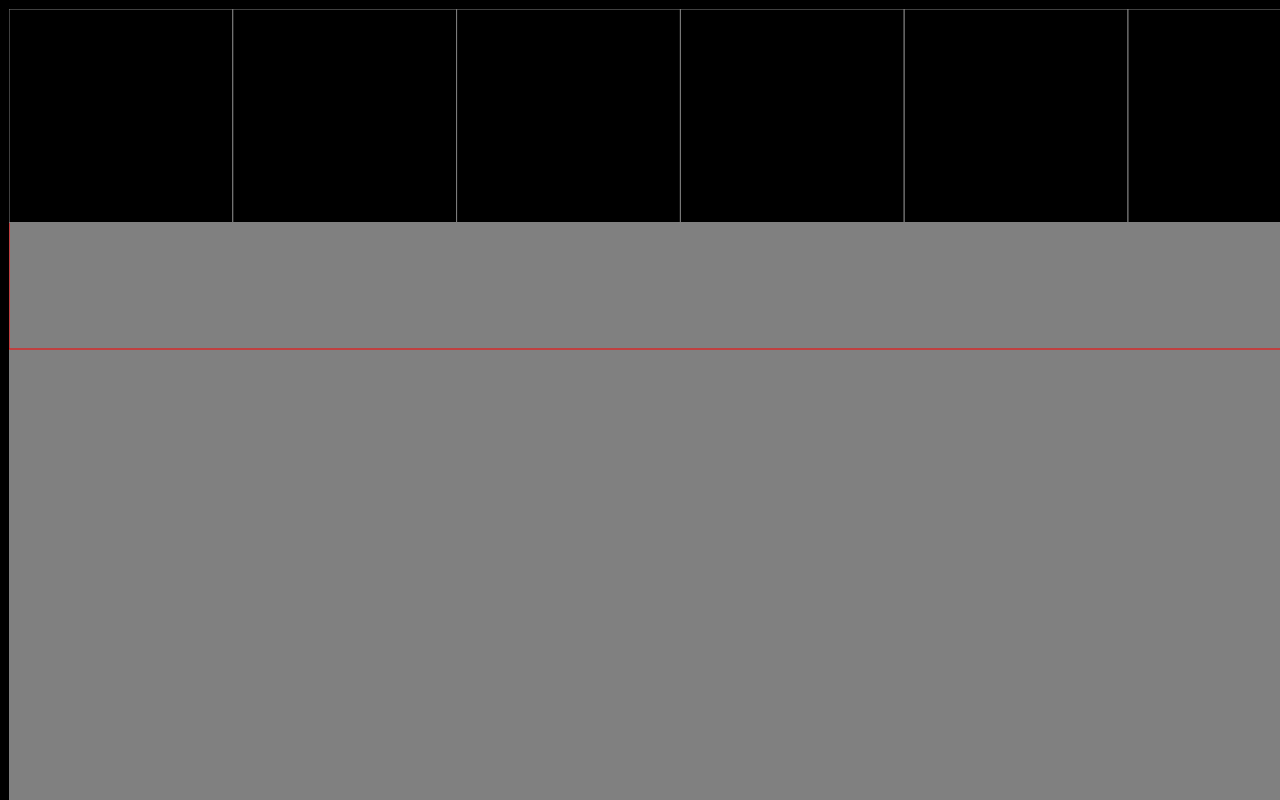
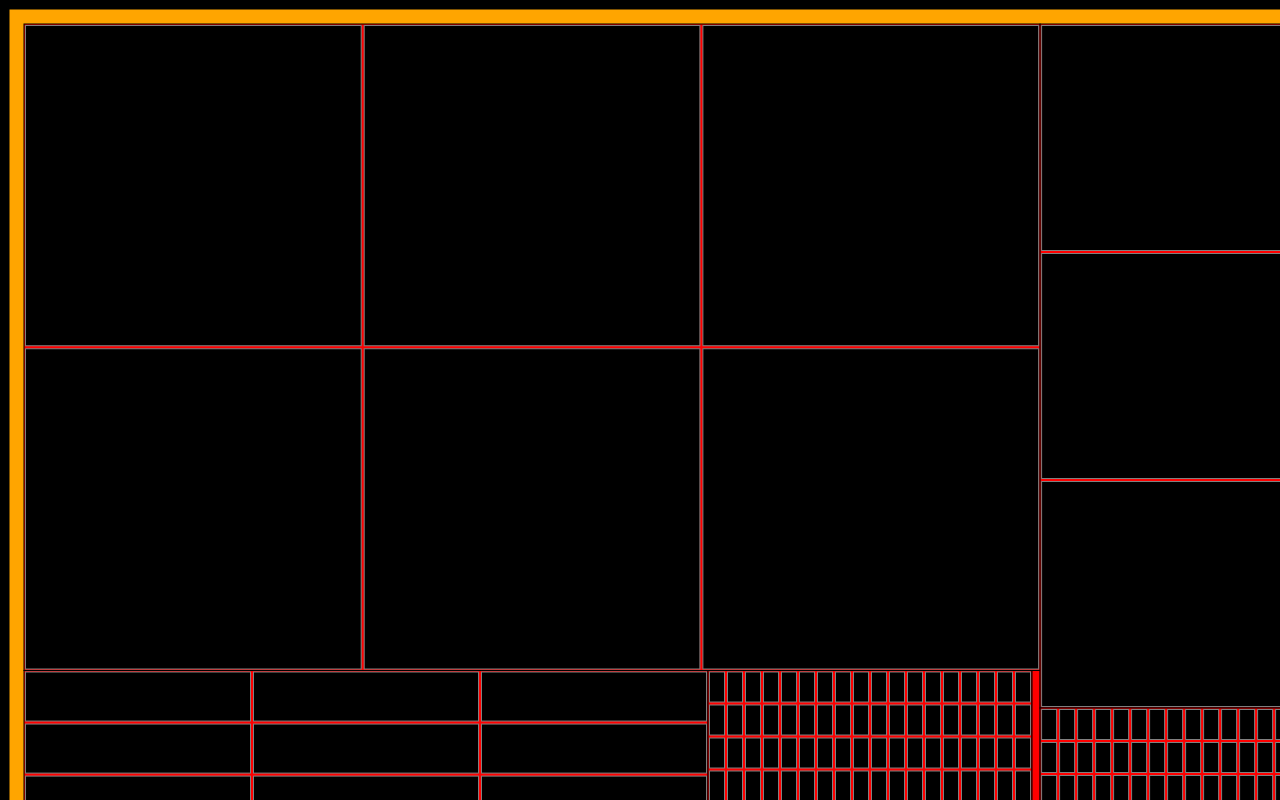
Before and after one commit to Infectedwafle/layout-manager, a plain HTML site: page index.html in a window 1280 px wide. Shown: the top 800 px of the page. Drawn offline with Linux system fonts and the light colour scheme.

Commit message:
updated layout to handle trim and spacing around parts

```diff
--- a/app.js
+++ b/app.js
@@ -3,23 +3,23 @@ let ctx = canvas.getContext("2d");
 
 let start = function() {
 	let parts = [
-		{
-			Id: 1,
-			Length: 21.35,
-			Width: 15,
-			Quantity: 5
-		},
+		// {
+		// 	Id: 1,
+		// 	Length: 20.875,
+		// 	Width: 2.125,
+		// 	Quantity: 2
+		// },
 		{
 			Id: 2,
 			Length: 22.38,
 			Width: 15,
-			Quantity: 3
+			Quantity: 6
 		},
 		{
 			Id: 3,
 			Length: 22.38,
 			Width: 21.35,
-			Quantity: 10
+			Quantity: 6
 		},
 		{
 			Id: 4,
@@ -33,25 +33,28 @@ let start = function() {
 			Width: 3.27,
 			Quantity: 9
 		},
+		// {
+		// 	Id: 6,
+		// 	Length: 12,
+		// 	Width: 1,
+		// 	Quantity: 11
+		// },
 		{
-			Id: 6,
-			Length: 12,
-			Width: 1,
-			Quantity: 11
-		},
-		{
-			Id: 6,
-			Length: .75,
-			Width: .25,
-			Quantity: 250
+			Id: 7,
+			Length: 1,
+			Width: 2,
+			Quantity: 150
 		}
 	];
-	let materialWidth = 35;
-	let materialLength = null;
+
+	let materialWidth = 56;
+	let materialLength = 108;
 	let totalQuantity = 1;
-	const distanceBetweenParts = 0;
+	const distanceBetweenPartsLength = .1;
+	const distanceBetweenPartsWidth = .1;
 	const unusableMaterialLength = 1;
 	const unusableMaterialWidth = 1;
+	const corrugationDirection = "H";
 	parts = parts.sort((a, b) => {
 		let areaA = a.Length * a.Width;
 		let areaB = b.Length * b.Width;
@@ -67,20 +70,34 @@ let start = function() {
 		return 0;
 	});
 
-	calculateLayout(parts, materialLength, materialWidth, unusableMaterialLength, unusableMaterialWidth, totalQuantity);
+	calculateLayout(parts, materialLength, materialWidth, unusableMaterialLength, unusableMaterialWidth, distanceBetweenPartsLength, distanceBetweenPartsWidth, corrugationDirection);
 }
 
-let calculateLayout = function(parts, originalMaterialLength, originalMaterialWidth, unusableMaterialLength, unusableMaterialWidth, totalQuantity) {
-	const materialWidth = originalMaterialWidth - unusableMaterialLength; // outside inch is unusable
-	const materialLength = (originalMaterialLength || 100000) - unusableMaterialWidth;
-	let currentLengthIndex = 0
-	let currentWidthIndex = 0
+let calculateLayout = function(parts, originalMaterialLength, originalMaterialWidth, unusableMaterialLength, unusableMaterialWidth, distanceBetweenPartsLength,distanceBetweenPartsWidth, corrugationDirection) {
+	const totalTrimLength = 2 * unusableMaterialLength;
+	const totalTrimWidth = 2 * unusableMaterialWidth;
+	const totalPartSpacingLength = 2 * distanceBetweenPartsLength;
+	const totalPartSpacingWidth = 2 * distanceBetweenPartsWidth;
+
+	const materialWidth = originalMaterialWidth - totalTrimWidth; // remove trim
+	const materialLength = (originalMaterialLength || 100000) - totalTrimLength;
+	let currentLengthIndex = 0;
+	let currentWidthIndex = 0;
 
 	// create an out line of the material all other parts will reside inside this part
 	// We will split the initial material everytime a void is made in the material to try and use later
 	let materialAreas = [{
 		x:0,
 		y:0,
+		length: materialLength + totalTrimLength,
+		width: originalMaterialWidth,
+		color: "orange",
+		type: "trim",
+		used: true,
+		parts: []
+	}, {
+		x:unusableMaterialLength,
+		y:unusableMaterialWidth,
 		length: materialLength,
 		width: materialWidth,
 		color: "red",
@@ -92,9 +109,10 @@ let calculateLayout = function(parts, originalMaterialLength, originalMaterialWi
 
 	for(let i = 0; i < parts.length; i++) {
 		console.log('*************************************************************************', parts[i].Id);
-		const partLength = parts[i].Length;
-		const partWidth = parts[i].Width;
-		let remainingPartQuantity = parts[i].Quantity;
+		const partLength = parts[i].Length + totalPartSpacingLength;
+		const partWidth = parts[i].Width + totalPartSpacingWidth;
+		const partQuantity = parts[i].Quantity;
+		let remainingPartQuantity = partQuantity || 1;
 		let layoutCalculations = null;
 
 		for(let j = 0; j < materialAreas.length; j++) {
@@ -105,9 +123,8 @@ let calculateLayout = function(parts, originalMaterialLength, originalMaterialWi
 				// 	remainingPartQuantity // This should be updated based on how many were actually taken
 				// 	newMaterialAreas 	  // This will be any leftover space from the original are that was unused. Could be more than one.
 				// }
-				layoutCalculations = calculateMaterialAreaLayout(materialAreas[j], partLength, partWidth, remainingPartQuantity);
+				layoutCalculations = calculateMaterialAreaLayout(materialAreas[j], partLength, partWidth, remainingPartQuantity, totalPartSpacingLength, totalPartSpacingWidth, corrugationDirection);
 
-				console.log('Tried Material', materialAreas[j].length, materialAreas[j].width);
 				if(layoutCalculations.newMaterialAreas.length > 0) {
 					materialAreas.splice(j, 1);
 
@@ -119,11 +136,12 @@ let calculateLayout = function(parts, originalMaterialLength, originalMaterialWi
 							let areaA = a.length * a.width;
 							let areaB = b.length * b.width;
 
-							if(areaA < areaB) {
+							// make sure material trim is always drawn first
+							if(a.x < b.x || a.type === 'trim') {
 								return -1;
 							}
 
-							if(areaA > areaB) {
+							if(a.x > b.x) {
 								return 1;
 							}
 
@@ -131,7 +149,11 @@ let calculateLayout = function(parts, originalMaterialLength, originalMaterialWi
 						});
 					}
 
-					remainingPartQuantity = layoutCalculations.remainingPartQuantity;
+					if(partQuantity === null) {
+						remainingPartQuantity = 1
+					} else {
+						remainingPartQuantity = layoutCalculations.remainingPartQuantity;
+					}
 
 					if(remainingPartQuantity > 0) {
 						j = 0; // start over
@@ -155,7 +177,7 @@ let calculateLayout = function(parts, originalMaterialLength, originalMaterialWi
 	draw(images);
 }
 
-let calculateMaterialAreaLayout = function(materialArea, partLength, partWidth, partQuantity) {
+let calculateMaterialAreaLayout = function(materialArea, partLength, partWidth, partQuantity, distanceBetweenPartsLength, distanceBetweenPartsWidth, corrugationDirection) {
 	console.log('----------------------------------------------------------------------------');
 	// store the length and width of the material area
 	const materialLength = materialArea.length;
@@ -163,27 +185,40 @@ let calculateMaterialAreaLayout = function(materialArea, partLength, partWidth,
 	let parts = [];
 
 	// calculate the number out across the width of the material using the part width
-	const numberOutWidth = Math.floor(materialWidth / partWidth);
+	const numberOutWidthMax = Math.floor(materialWidth / partWidth);
+	const numberOutWidth = Math.min(partQuantity, numberOutWidthMax);
+
 	// calculate the number out across the width of the material using the part height
-	const numberOutWidthFlipped = Math.floor(materialWidth / partLength);
+	const numberOutWidthFlippedMax = Math.floor(materialWidth / partLength);
+	const numberOutWidthFlipped = Math.min(partQuantity, numberOutWidthFlippedMax);
+
 
 	// Calculate how many time the number out width can be done in the length direction
 	// ex. if you can get 3 out of the width and 2 the length that would be 6 parts total
 	const numberOutLengthFullMax = Math.floor(partQuantity / numberOutWidth);
-	const numberOutLengthFull = Math.min(numberOutLengthFullMax, Math.floor(materialLength / partLength));
+	let numberOutLengthFull = Math.min(numberOutLengthFullMax, Math.floor(materialLength / partLength));
+
+	if(numberOutLengthFull === 0 && numberOutWidth > 0 && partLength <= materialLength) {
+		numberOutLengthFull = 1;
+	}
 
 	const numberOutLengthFullFlippedMax = Math.floor(partQuantity / numberOutWidthFlipped);
-	const numberOutLengthFullFlipped = Math.min(numberOutLengthFullFlippedMax, Math.floor(materialLength / partWidth));
+	let numberOutLengthFullFlipped = Math.min(numberOutLengthFullFlippedMax, Math.floor(materialLength / partWidth));
+
+	if(numberOutLengthFullFlipped === 0 && numberOutWidthFlipped > 0 && partWidth <= materialLength) {
+		numberOutLengthFullFlipped = 1;
+	}
 
 	const remainingPartQuantity = partQuantity - (numberOutWidth * numberOutLengthFull);
 	const remainingPartQuantityFlipped = partQuantity - (numberOutWidthFlipped * numberOutLengthFullFlipped);
 
-	console.log("materialLength: ", materialLength);
-	console.log("materialWidth: ", materialWidth);
-	console.log("numberOutWidth: ", numberOutWidth);
-	console.log("numberOutLengthFull: ", numberOutLengthFull, numberOutLengthFullMax);
-	console.log("numberOutWidthFlipped: ", numberOutWidthFlipped);
-	console.log("numberOutLengthFullFlipped: ", numberOutLengthFullFlipped, numberOutLengthFullFlippedMax);
+	// console.log("materialLength: ", materialLength);
+	// console.log("materialWidth: ", materialWidth);
+	// console.log("partQuantity: ", partQuantity);
+	// console.log("numberOutWidth: ", numberOutWidth);
+	// console.log("numberOutLengthFull: ", numberOutLengthFull, numberOutLengthFullMax);
+	// console.log("numberOutWidthFlipped: ", numberOutWidthFlipped);
+	// console.log("numberOutLengthFullFlipped: ", numberOutLengthFullFlipped, numberOutLengthFullFlippedMax);
 
 	let scrap = 0;
 
@@ -191,42 +226,51 @@ let calculateMaterialAreaLayout = function(materialArea, partLength, partWidth,
 	let finalPartLength = 0;
 	let finalPartWidth = 0;
 	let finalRemainingQuantity = 0;
+	let finalPartSpacingLength = 0;
+	let finalPartSpacingWidth = 0;
 
 	let numberOutNormal = numberOutWidth * numberOutLengthFull;
 	let numberOutflipped = numberOutWidthFlipped * numberOutLengthFullFlipped;
 
-	if(numberOutNormal > numberOutflipped || (isNaN(numberOutflipped) && !isNaN(numberOutNormal)) || numberOutflipped === 0) {
+	console.log(corrugationDirection);
+	if((numberOutNormal > numberOutflipped || (isNaN(numberOutflipped) && !isNaN(numberOutNormal)) || numberOutflipped === 0) && corrugationDirection !== 'V' && partLength <= materialWidth || corrugationDirection === 'H') {
 		numberOutFinal = numberOutWidth * numberOutLengthFull;
 		finalPartLength = partLength;
 		finalPartWidth = partWidth;
 		finalRemainingQuantity = remainingPartQuantity;
-	} else if(numberOutflipped > numberOutNormal || (!isNaN(numberOutflipped) && isNaN(numberOutNormal)) || numberOutNormal === 0){
+		finalPartSpacingLength = distanceBetweenPartsLength;
+		finalPartSpacingWidth = distanceBetweenPartsWidth;
+	} else if((numberOutflipped > numberOutNormal || (!isNaN(numberOutflipped) && isNaN(numberOutNormal)) || numberOutNormal === 0) && corrugationDirection !== 'H' && partLength <= materialWidth || corrugationDirection === 'V'){
 		numberOutFinal = numberOutWidthFlipped * numberOutLengthFullFlipped;
 		finalPartLength = partWidth;
 		finalPartWidth = partLength;
 		finalRemainingQuantity = remainingPartQuantityFlipped;
+		finalPartSpacingLength = distanceBetweenPartsWidth;
+		finalPartSpacingWidth = distanceBetweenPartsLength;
 	} else {
-		numberOutFinal = numberOutWidth * numberOutLengthFull;
-		finalPartLength = partLength;
-		finalPartWidth = partWidth;
-		finalRemainingQuantity = remainingPartQuantity;
+		// numberOutFinal = numberOutWidth * numberOutLengthFull;
+		// finalPartLength = partLength;
+		// finalPartWidth = partWidth;
+		// finalRemainingQuantity = remainingPartQuantity;
+		// finalPartSpacingLength = distanceBetweenPartsLength;
+		// finalPartSpacingWidth = distanceBetweenPartsWidth;
 	}
 
 
-	console.log("NumberOutFinal: ", numberOutFinal);
-	console.log("FinalPartLength: ", finalPartLength);
-	console.log("FinalPartWidth: ", finalPartWidth);
-	console.log("FinalRemainingQuantity: ", finalRemainingQuantity);
+	// console.log("NumberOutFinal: ", numberOutFinal);
+	// console.log("FinalPartLength: ", finalPartLength);
+	// console.log("FinalPartWidth: ", finalPartWidth);
+	// console.log("FinalRemainingQuantity: ", finalRemainingQuantity);
 
 	// relative to the material area makes the math easier
 	let currentX = materialArea.x;
 	let currentY = materialArea.y;
 	for(let i = 0; i < numberOutFinal; i++) {
 		materialArea.parts.push({
-			x: currentX,
-			y: currentY,
-			length: finalPartLength,
-			width: finalPartWidth,
+			x: currentX + (finalPartSpacingLength / 2),
+			y: currentY + (finalPartSpacingWidth / 2),
+			length: finalPartLength - (finalPartSpacingLength),
+			width: finalPartWidth - (finalPartSpacingWidth),
 			color: 'black',
 			type: 'part'
 		});
@@ -237,7 +281,9 @@ let calculateMaterialAreaLayout = function(materialArea, partLength, partWidth,
 				currentY += finalPartWidth;
 			} else {
 				currentY = materialArea.y;
-				currentX += finalPartLength
+				if((currentX - materialArea.x) + (2 * finalPartLength) <= materialLength) {
+					currentX += finalPartLength
+				}
 			}
 		}
 	}
@@ -245,7 +291,7 @@ let calculateMaterialAreaLayout = function(materialArea, partLength, partWidth,
 
 	let materialAreas = [];
 	if(numberOutFinal > 0) {
-		materialAreas = calculateNewMaterialAreas(materialArea, currentX + finalPartLength, currentY + finalPartWidth);
+		materialAreas = calculateNewMaterialAreas(materialArea, currentX + finalPartLength, currentY + finalPartWidth, finalPartSpacingLength, finalPartSpacingWidth);
 	}
 
 	return {
@@ -261,7 +307,7 @@ let calculateMaterialAreaLayout = function(materialArea, partLength, partWidth,
  * @param  {[type]} newMaterialWidth  new Material width relative to the overall material
  * @return {[type]}                   [description]
  */
-let calculateNewMaterialAreas = function(materialArea, newMaterialLength, newMaterialWidth) {
+let calculateNewMaterialAreas = function(materialArea, newMaterialLength, newMaterialWidth, finalPartSpacingLength, finalPartSpacingWidth) {
 	// console.log("NewMaterialLength: ", newMaterialLength);
 	// console.log("NewMaterialWidth", newMaterialWidth);
 	// console.log("MaterialArea: ", materialArea);
@@ -294,7 +340,6 @@ let calculateNewMaterialAreas = function(materialArea, newMaterialLength, newMat
 	}
 
 	// create a material area for the main material area
-	console.log("MaterialArea: ", materialArea, newMaterialLength)
 	if((newMaterialLength - materialArea.x) < materialArea.length) {
 		materialAreas.push({
 			x: newMaterialLength,
@@ -308,7 +353,6 @@ let calculateNewMaterialAreas = function(materialArea, newMaterialLength, newMat
 		});
 	}
 
-	console.log(materialAreas);
 	return materialAreas;
 }
 
@@ -322,7 +366,7 @@ let checkIfPartFitsInMaterialArea = function(materialLength, materialWidth, part
 }
 
 let draw = function(images) {
-	let scale = 10;
+	let scale = 15;
 	for(let i = 0; i < images.length; i++) {
 		if(images[i].type === 'part') {
 			ctx.fillStyle = images[i].color;
@@ -330,30 +374,26 @@ let draw = function(images) {
 			ctx.strokeStyle = 'grey';
 			ctx.strokeRect(images[i].x * scale, images[i].y * scale, images[i].length * scale, images[i].width * scale);
 		} else {
-			ctx.strokeStyle = images[i].color;
+			ctx.fillStyle = images[i].color;
+			ctx.fillRect(images[i].x * scale, images[i].y * scale, images[i].length * scale, images[i].width * scale);
+			ctx.strokeStyle = 'black';
 			ctx.strokeRect(images[i].x * scale, images[i].y * scale, images[i].length * scale, images[i].width * scale);
+
 		}
 	}
 }
 
 document.addEventListener('DOMContentLoaded', start(), false);
 
-document.getElementById('layout-manager').onmouseover=function(event) {
+document.getElementById('layout-manager').onclick=function(event) {
     var canvasPos = {
         x: this.offsetLeft,
         y: this.offsetTop
     };
     var coord = {
-        x: event.pageX-canvasPos.x,
-        y: event.pageY-canvasPos.y
+        x: (event.pageX-canvasPos.x) / 15,
+        y: (event.pageY-canvasPos.y) / 15
     };
 
     console.log(coord);
 };
-
-function getCursorPosition(canvas, event) {
-	var rect = canvas.getBoundingClientRect();
-	var x = event.clientX - rect.left;
-	var y = event.clientY - rect.top;
-	console.log("x: " + x + " y: " + y);
-}
--- a/index.html
+++ b/index.html
@@ -7,7 +7,7 @@
 	<link rel="stylesheet" href="style.css" type="text/css"></style>
 </head>
 <body>
-	<canvas id="layout-manager" width="9999" height="1080">
+	<canvas id="layout-manager" width="9999" height="9000">
 		Need Canvas
 	</canvas>
 </body>
```
